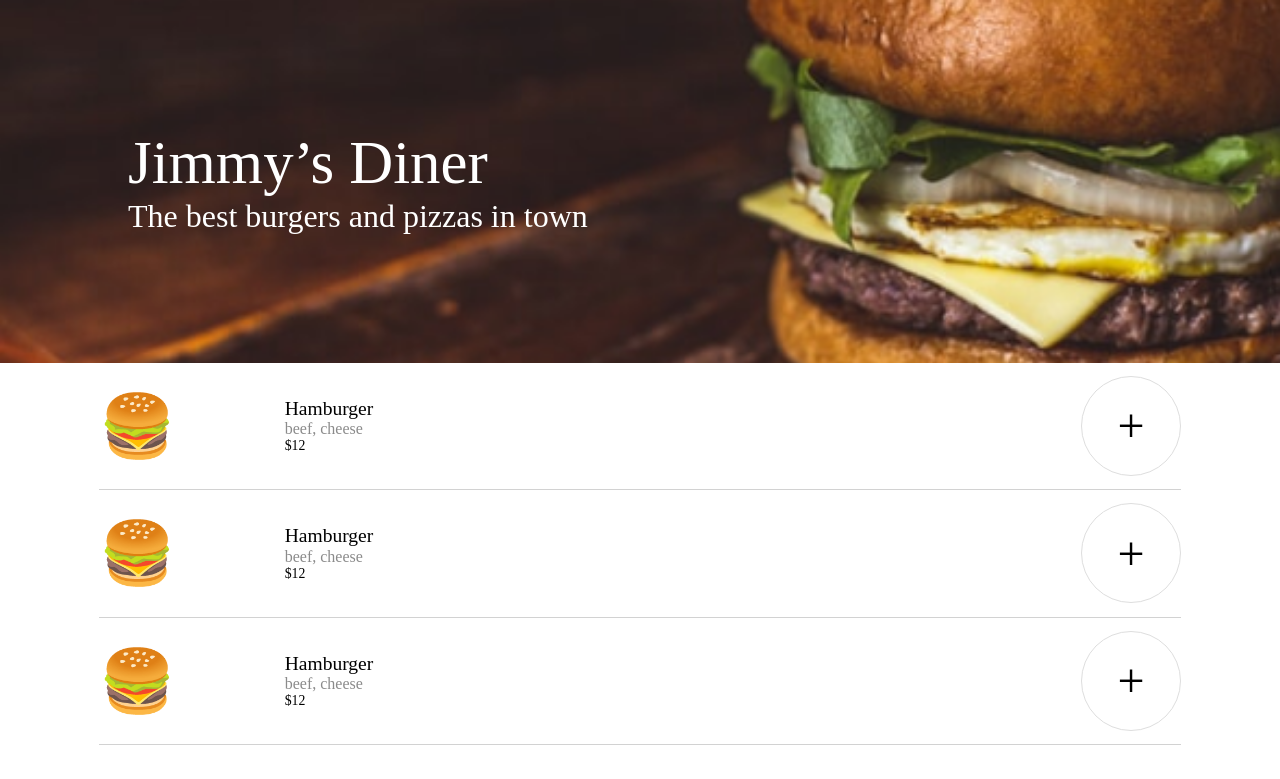
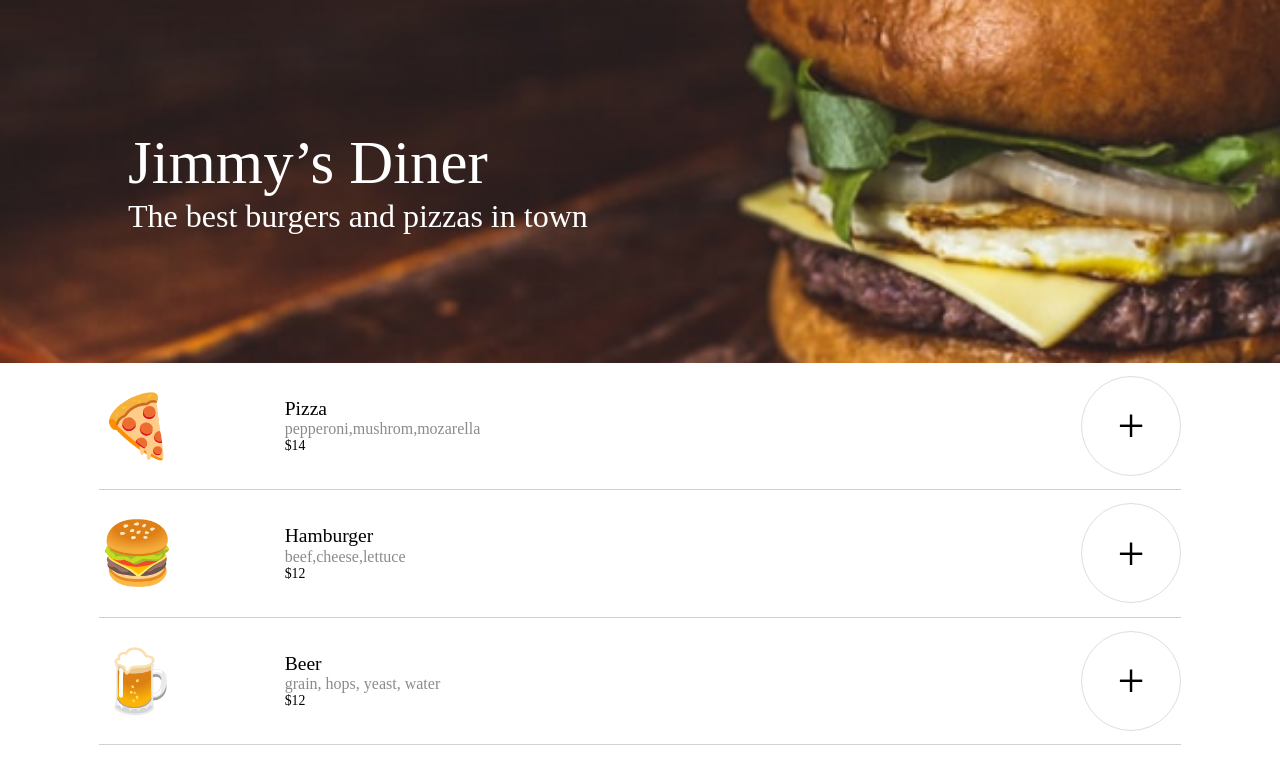
Before and after one commit to Southstar-Akin/Food-Ordering-App, a plain HTML site: page index.html in a window 1280 px wide. Shown: the top 779 px of the page. Drawn offline with nearby package versions, Linux system fonts and the light colour scheme; a web font is replaced by a local one.

Commit message:
FIrst render on index.js

```diff
--- a/index.html
+++ b/index.html
@@ -11,43 +11,8 @@
             <span>The best burgers and pizzas in town</span>
         </header>
 
-        <main>
+        <main id="main">
 
-            <div class="item">
-
-                <span class="icon">🍔</span>
-                <div class="descrip">
-                    <span class="name">Hamburger</span>
-                    <span class="ingredient">beef, cheese</span>
-                    <span class="price">$12</span>
-                </div>
-                <button>+</button>
-
-            </div>
-
-            <div class="item">
-
-                <span class="icon">🍔</span>
-                <div class="descrip">
-                    <span class="name">Hamburger</span>
-                    <span class="ingredient">beef, cheese</span>
-                    <span class="price">$12</span>
-                </div>
-                <button>+</button>
-
-            </div>
-
-            <div class="item">
-
-                <span class="icon">🍔</span>
-                <div class="descrip">
-                    <span class="name">Hamburger</span>
-                    <span class="ingredient">beef, cheese</span>
-                    <span class="price">$12</span>
-                </div>
-                <button>+</button>
-
-            </div>
 
         </main>
 
--- a/index.js
+++ b/index.js
@@ -1 +1,25 @@
 import { menuArray } from "./data.js";
+
+function render(){
+    const main = document.getElementById('main')
+    let htmlstring = ''
+    menuArray.forEach(
+        (x) => {
+            htmlstring += `<div class="item">
+
+            <span class="icon">${x.emoji}</span>
+            <div class="descrip">
+                <span class="name">${x.name}</span>
+                <span class="ingredient">${x.ingredients}</span>
+                <span class="price">$${x.price}</span>
+            </div>
+            <button>+</button>
+
+        </div>
+`
+        }
+    )
+    main.innerHTML = htmlstring
+}
+
+render()
```
